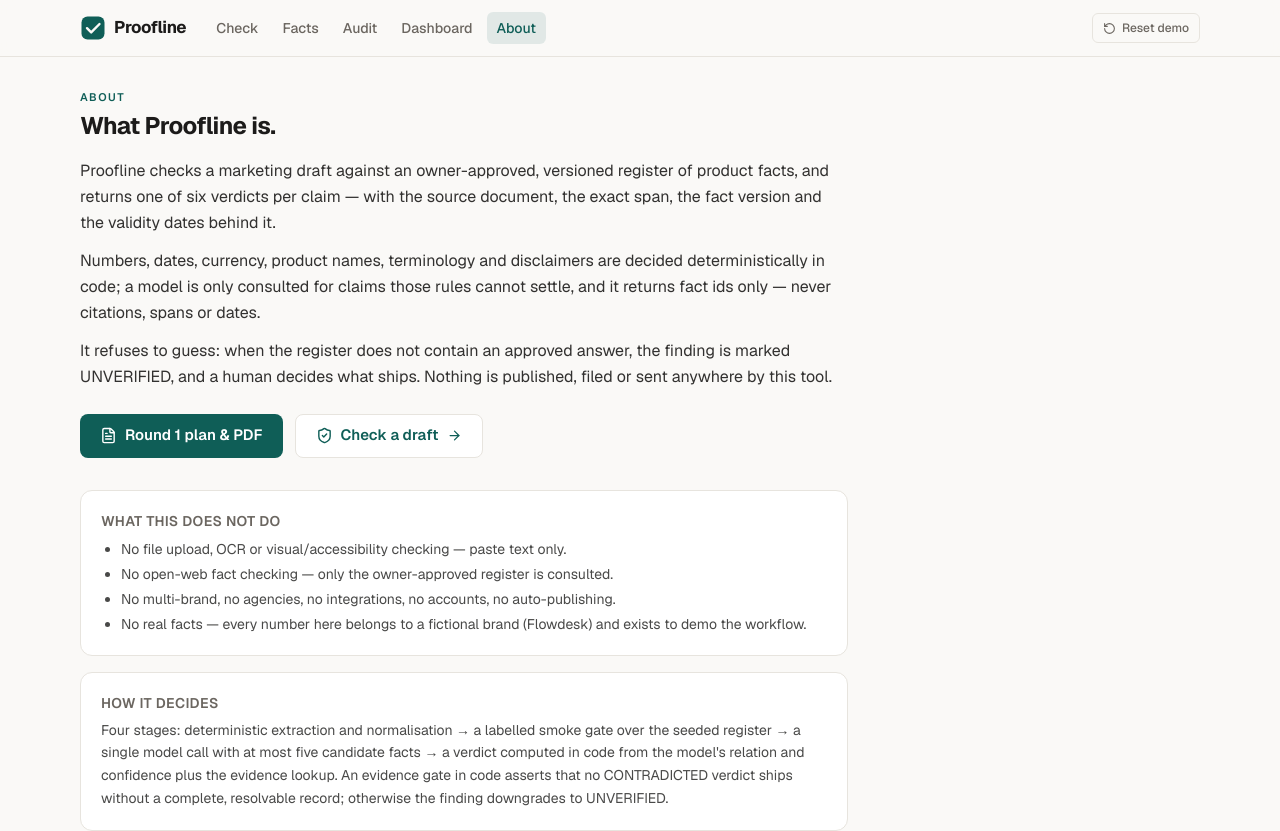
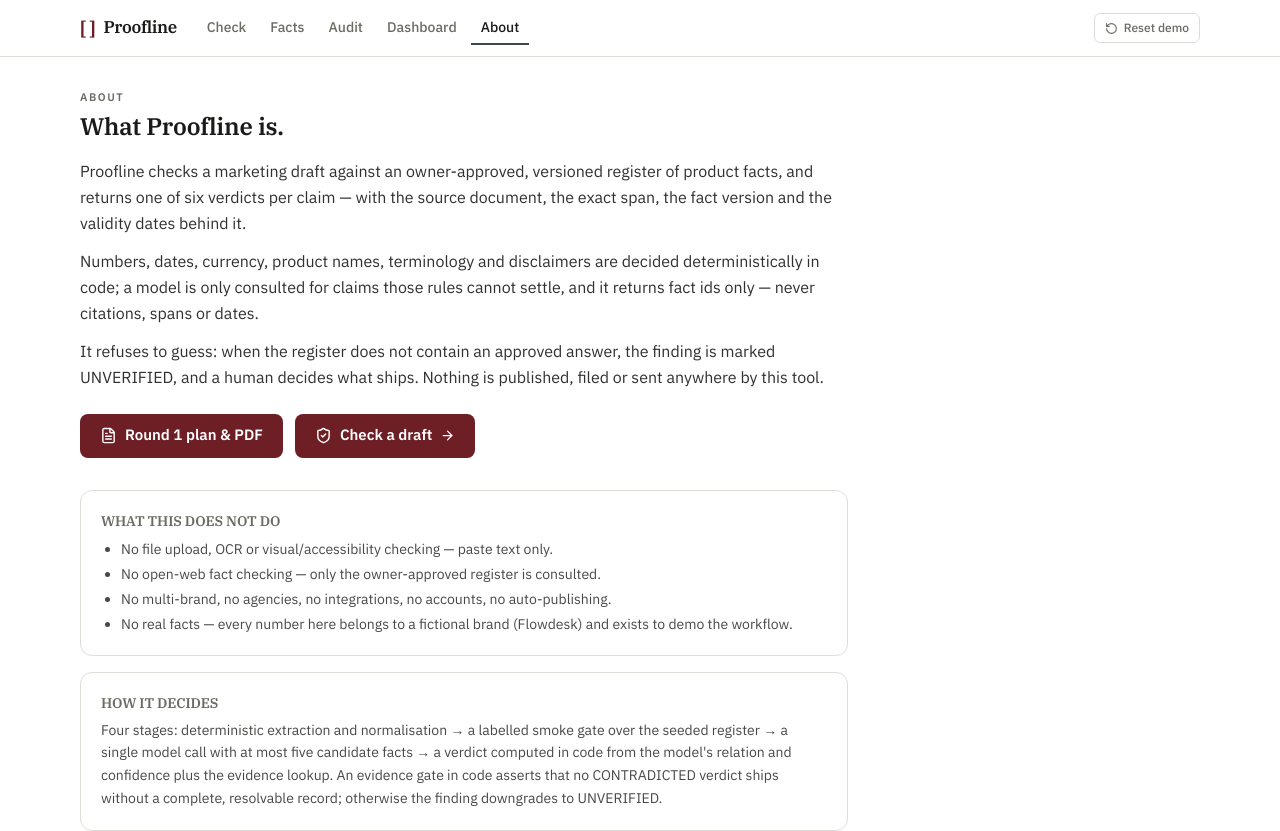
Before and after one commit to RavaniRoshan/proofline, a Next.js app: page /about in a window 1280 px wide. Shown: the top 831 px of the page. Built offline with nearby package versions, Linux system fonts and the light colour scheme.

Commit message:
Step 1: Replace visual tokens with Round 1 PDF identity and fix accent-as-status

```diff
--- a/app/about/page.tsx
+++ b/app/about/page.tsx
@@ -11,7 +11,7 @@ const ROUND1_PDF =
 export default function AboutPage() {
   return (
     <div className="max-w-3xl">
-      <p className="text-[11px] font-semibold uppercase tracking-[0.14em] text-accent">About</p>
+      <p className="text-[11px] font-semibold uppercase tracking-[0.14em] text-muted">About</p>
       <h1 className="mt-1 text-2xl font-bold tracking-tight">What Proofline is.</h1>
 
       <div className="mt-4 flex flex-col gap-3 text-[16px] leading-relaxed text-foreground/90">
@@ -45,7 +45,7 @@ export default function AboutPage() {
         </a>
         <Link
           href="/"
-          className="inline-flex h-11 items-center gap-2 rounded-lg border border-line bg-card px-5 text-[15px] font-semibold text-accent transition-colors hover:border-accent"
+          className="inline-flex h-11 items-center gap-2 rounded-lg bg-accent px-5 text-[15px] font-semibold text-white transition-colors hover:bg-accent-hover"
         >
           <ShieldCheck size={17} aria-hidden="true" />
           Check a draft
--- a/app/audit/page.tsx
+++ b/app/audit/page.tsx
@@ -6,7 +6,7 @@ export const metadata: Metadata = { title: "Audit log" };
 export default function AuditPage() {
   return (
     <div>
-      <p className="text-[11px] font-semibold uppercase tracking-[0.14em] text-accent">
+      <p className="text-[11px] font-semibold uppercase tracking-[0.14em] text-muted">
         Audit log
       </p>
       <h1 className="mt-1 text-2xl font-bold tracking-tight">Every decision, on the record.</h1>
--- a/app/dashboard/page.tsx
+++ b/app/dashboard/page.tsx
@@ -10,7 +10,7 @@ export default function DashboardPage() {
   const stats = registerStats(reviewDate);
   return (
     <div>
-      <p className="text-[11px] font-semibold uppercase tracking-[0.14em] text-accent">
+      <p className="text-[11px] font-semibold uppercase tracking-[0.14em] text-muted">
         Dashboard
       </p>
       <h1 className="mt-1 text-2xl font-bold tracking-tight">The register, at a glance.</h1>
--- a/app/facts/page.tsx
+++ b/app/facts/page.tsx
@@ -12,7 +12,7 @@ export default function FactsPage() {
   const conflictCount = rows.filter((r) => r.conflict).length;
   return (
     <div>
-      <p className="text-[11px] font-semibold uppercase tracking-[0.14em] text-accent">
+      <p className="text-[11px] font-semibold uppercase tracking-[0.14em] text-muted">
         Fact register
       </p>
       <h1 className="mt-1 text-2xl font-bold tracking-tight">What the brand has approved.</h1>
--- a/app/globals.css
+++ b/app/globals.css
@@ -1,33 +1,65 @@
 @import "tailwindcss";
 
+/* Proofline tokens — Round 1 PDF identity.
+   White paper, slate structure, oxblood accent. Colour is information:
+   the six verdicts are the only saturated values in the system. */
 :root {
-  --background: #faf9f7;
-  --foreground: #1c1b1a;
-  --muted: #6b6660;
-  --line: #e7e4de;
-  --accent: #0f5e57;
-  --accent-hover: #0d4f49;
-  --card: #ffffff;
+  --paper:#FFFFFF; --panel:#F5F5F2;
+  --ink:#1A1A18; --ink-soft:#4A4A45; --ink-faint:#6B6B63;
+  --slate:#3B4A45; --slate-deep:#2A3632;
+  --oxide:#6E1F26; --oxide-hover:#571820;
+  --line:#DEDED8; --line-strong:#C9C9C1;
+
+  --v-supported-fg:#1F5C43;    --v-supported-bg:#DDEBE0;
+  --v-contradicted-fg:#A8261C; --v-contradicted-bg:#F7E3E0;
+  --v-stale-fg:#7E4A10;        --v-stale-bg:#F8EEDA;
+  --v-unverified-fg:#4A4A45;   --v-unverified-bg:#E8E6DF;
+  --v-conflicting-fg:#5A3461;  --v-conflicting-bg:#EDE5EF;
+  --v-notcheckable-fg:#5F5F58; --v-notcheckable-bg:#ECEAE3;
 }
 
 @theme inline {
-  --color-background: var(--background);
-  --color-foreground: var(--foreground);
-  --color-muted: var(--muted);
+  /* existing utility names — repointed, never renamed */
+  --color-background: var(--paper);
+  --color-foreground: var(--ink);
+  --color-muted: var(--ink-faint);
   --color-line: var(--line);
-  --color-accent: var(--accent);
-  --color-accent-hover: var(--accent-hover);
-  --color-card: var(--card);
-  --font-sans: var(--font-geist-sans);
-  --font-mono: var(--font-geist-mono);
+  --color-accent: var(--oxide);
+  --color-accent-hover: var(--oxide-hover);
+  --color-card: var(--paper);
+
+  /* new utilities */
+  --color-panel: var(--panel);
+  --color-ink-soft: var(--ink-soft);
+  --color-slate: var(--slate);
+  --color-slate-deep: var(--slate-deep);
+  --color-line-strong: var(--line-strong);
+
+  --color-v-supported-fg: var(--v-supported-fg);
+  --color-v-supported-bg: var(--v-supported-bg);
+  --color-v-contradicted-fg: var(--v-contradicted-fg);
+  --color-v-contradicted-bg: var(--v-contradicted-bg);
+  --color-v-stale-fg: var(--v-stale-fg);
+  --color-v-stale-bg: var(--v-stale-bg);
+  --color-v-unverified-fg: var(--v-unverified-fg);
+  --color-v-unverified-bg: var(--v-unverified-bg);
+  --color-v-conflicting-fg: var(--v-conflicting-fg);
+  --color-v-conflicting-bg: var(--v-conflicting-bg);
+  --color-v-notcheckable-fg: var(--v-notcheckable-fg);
+  --color-v-notcheckable-bg: var(--v-notcheckable-bg);
+
+  --font-sans: var(--font-plex-sans);
+  --font-serif: var(--font-plex-serif);
+  --font-mono: var(--font-plex-mono);
 }
 
 body {
-  background: var(--background);
-  color: var(--foreground);
+  background: var(--paper);
+  color: var(--ink);
+  font-family: var(--font-plex-sans), system-ui, sans-serif;
 }
 
-:focus-visible {
-  outline: 2px solid var(--accent);
-  outline-offset: 2px;
-}
+/* serif is display only; sub-headings stay sans */
+h1, h2 { font-family: var(--font-plex-serif), Georgia, serif; letter-spacing: -0.01em; }
+
+:focus-visible { outline: 2px solid var(--oxide); outline-offset: 2px; }
--- a/app/layout.tsx
+++ b/app/layout.tsx
@@ -1,19 +1,13 @@
 import type { Metadata } from "next";
-import { Geist, Geist_Mono } from "next/font/google";
+import { IBM_Plex_Sans, IBM_Plex_Serif, IBM_Plex_Mono } from "next/font/google";
 import Link from "next/link";
 import "./globals.css";
 import { NavLinks } from "@/components/NavLinks";
 import { ResetDemo } from "@/components/ResetDemo";
 
-const geistSans = Geist({
-  variable: "--font-geist-sans",
-  subsets: ["latin"],
-});
-
-const geistMono = Geist_Mono({
-  variable: "--font-geist-mono",
-  subsets: ["latin"],
-});
+const plexSans  = IBM_Plex_Sans({  variable: "--font-plex-sans",  subsets: ["latin"], weight: ["400","500","600"] });
+const plexSerif = IBM_Plex_Serif({ variable: "--font-plex-serif", subsets: ["latin"], weight: ["400","600"] });
+const plexMono  = IBM_Plex_Mono({  variable: "--font-plex-mono",  subsets: ["latin"], weight: ["400"] });
 
 export const metadata: Metadata = {
   title: {
@@ -26,28 +20,21 @@ export const metadata: Metadata = {
 
 function LogoMark() {
   return (
-    <svg width="26" height="26" viewBox="0 0 26 26" fill="none" aria-hidden="true">
-      <rect x="1.5" y="1.5" width="23" height="23" rx="6" fill="#0f5e57" />
-      <path
-        d="M7 13.2l4.2 4.2L19.5 9"
-        stroke="#faf9f7"
-        strokeWidth="2.4"
-        strokeLinecap="round"
-        strokeLinejoin="round"
-      />
-    </svg>
+    <span aria-hidden="true" className="flex items-center gap-[3px] font-serif text-[19px] font-semibold leading-none text-accent">
+      <span>[</span><span>]</span>
+    </span>
   );
 }
 
 export default function RootLayout({ children }: { children: React.ReactNode }) {
   return (
-    <html lang="en" className={`${geistSans.variable} ${geistMono.variable} h-full antialiased`}>
+    <html lang="en" className={`${plexSans.variable} ${plexSerif.variable} ${plexMono.variable} h-full antialiased`}>
       <body className="flex min-h-full flex-col font-sans">
         <header className="sticky top-0 z-10 border-b border-line bg-background/90 backdrop-blur">
           <div className="mx-auto flex h-14 max-w-6xl items-center gap-3 px-4 sm:gap-5">
             <Link href="/" className="flex items-center gap-2" aria-label="Proofline — home">
               <LogoMark />
-              <span className="text-[17px] font-bold tracking-tight">Proofline</span>
+              <span className="font-serif text-[17px] font-semibold tracking-tight">Proofline</span>
             </Link>
             <div className="hidden sm:block">
               <NavLinks />
--- a/app/page.tsx
+++ b/app/page.tsx
@@ -7,7 +7,7 @@ export default function HomePage() {
   return (
     <>
       <div className="mb-5">
-        <p className="text-[11px] font-semibold uppercase tracking-[0.14em] text-accent">
+        <p className="text-[11px] font-semibold uppercase tracking-[0.14em] text-muted">
           Brand governance · claim checker
         </p>
         <h1 className="mt-1 max-w-2xl text-2xl font-bold leading-tight tracking-tight sm:text-3xl">
--- a/components/Checker.tsx
+++ b/components/Checker.tsx
@@ -103,7 +103,7 @@ export function Checker({ sampleDraft }: { sampleDraft: string }) {
               type="button"
               onClick={() => setDraft(sampleDraft)}
               data-testid="load-sample"
-              className="inline-flex items-center gap-1.5 rounded-md border border-line bg-background px-2.5 py-1.5 text-xs font-medium text-accent transition-colors hover:border-accent"
+              className="inline-flex items-center gap-1.5 rounded-md border border-line bg-background px-2.5 py-1.5 text-xs font-medium text-ink-soft transition-colors hover:border-line-strong"
             >
               <Wand2 size={13} aria-hidden="true" />
               Load sample draft
@@ -186,7 +186,7 @@ export function Checker({ sampleDraft }: { sampleDraft: string }) {
             { step: "3", title: "Decide on each finding", body: "Approve, reject or request an edit — with a reason. Decisions land in the audit log.", icon: Wand2 },
           ].map(({ step, title, body, icon: Icon }) => (
             <div key={step} className="rounded-xl border border-dashed border-line bg-card/50 p-4">
-              <Icon size={18} aria-hidden="true" className="text-accent" />
+              <Icon size={18} aria-hidden="true" className="text-slate" />
               <p className="mt-2 text-sm font-semibold">{step}. {title}</p>
               <p className="mt-1 text-[13px] leading-snug text-muted">{body}</p>
             </div>
--- a/components/Dashboard.tsx
+++ b/components/Dashboard.tsx
@@ -34,7 +34,7 @@ function Stat({
       ? "text-red-800"
       : tone === "warn"
         ? "text-amber-800"
-        : "text-accent";
+        : "text-slate";
   return (
     <div className="rounded-xl border border-line bg-card p-4">
       <Icon size={18} aria-hidden="true" className={toneClasses} />
--- a/components/NavLinks.tsx
+++ b/components/NavLinks.tsx
@@ -22,8 +22,8 @@ export function NavLinks() {
             key={href}
             href={href}
             aria-current={active ? "page" : undefined}
-            className={`rounded-md px-2.5 py-1.5 font-medium transition-colors ${
-              active ? "bg-accent/10 text-accent" : "text-muted hover:bg-background hover:text-foreground"
+            className={`px-2.5 py-1.5 font-medium transition-colors ${
+              active ? "border-b-2 border-slate text-foreground" : "border-b-2 border-transparent text-muted hover:bg-background hover:text-foreground"
             }`}
           >
             {label}
```
Also changed, not shown: components/FindingCard.tsx (+6 -2 lines), 3 other files (tests, documents, lock files or other folders).
